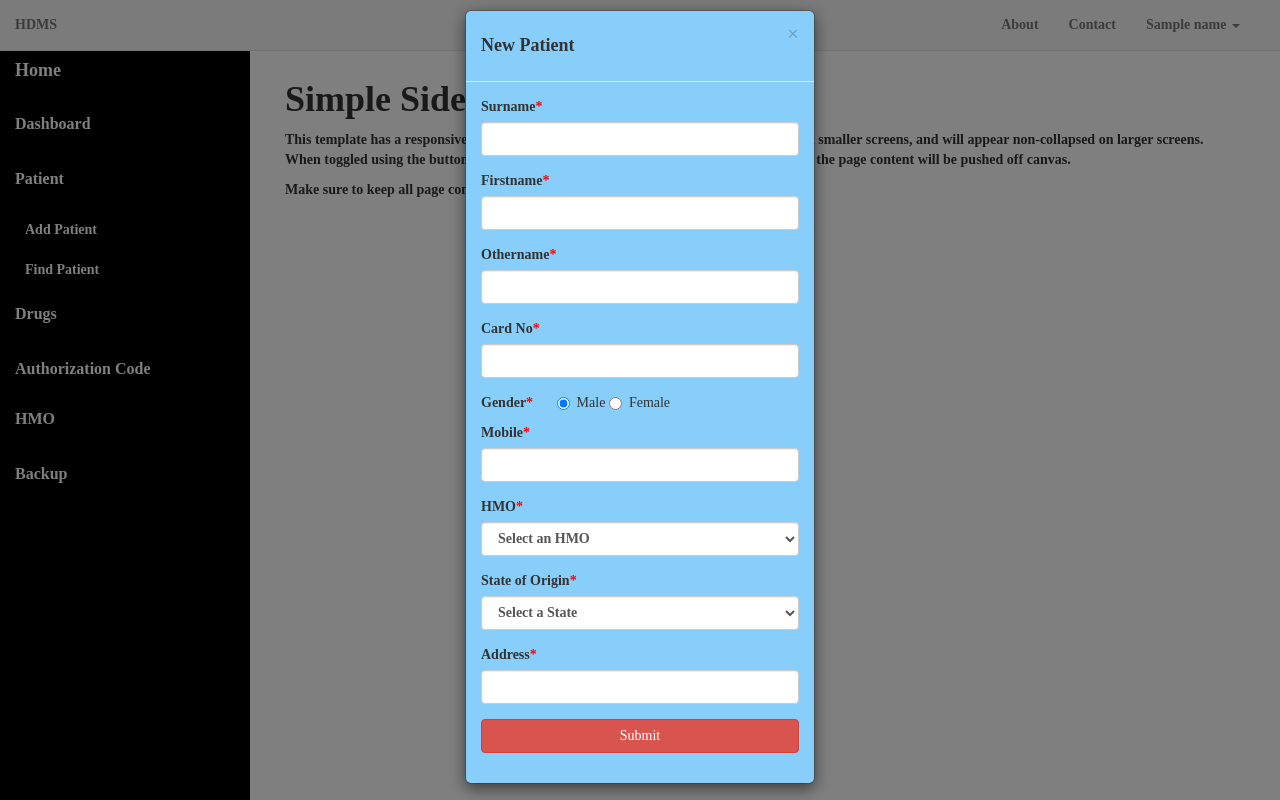
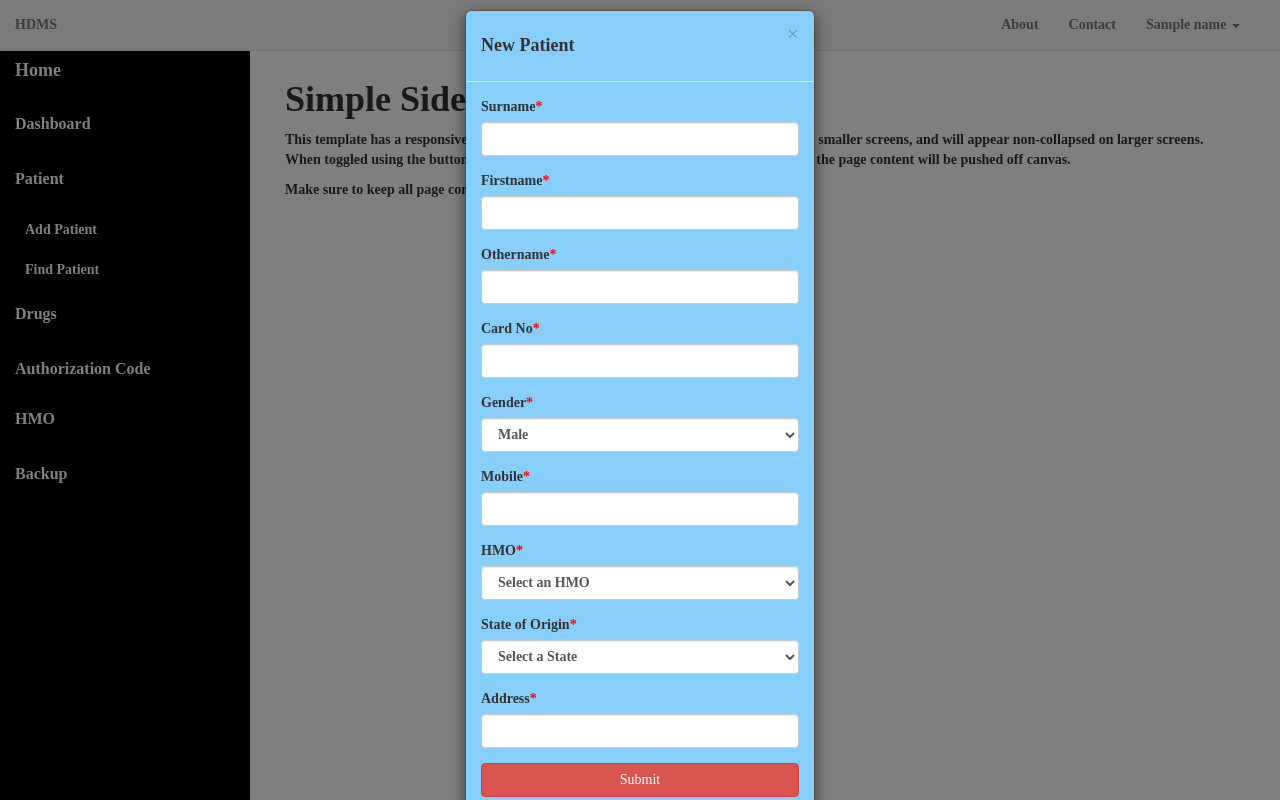
Before and after one commit to koyexes/hdmsProduction, a Django app: template HDMS/ACMS/templates/ACMS/workpage.html in a window 1280 px wide, after a click on "Add Patient". Run offline with Django 3.2, Linux system fonts and the light colour scheme; tables that the repository leaves empty hold one stand-in row (values such as "Sample post"); the template is opened without the code that fills it: values that come from a table or form of the project are taken from there, most other values are stand-ins (such as "Sample title", 1, 10 or a date in 2020); parts of the project's set-up code (start-up, migrations or seed data) failed here and were passed over; some libraries are stand-ins or nearby versions.

Commit message:
Patient form perfected

```diff
--- a/HDMS/ACMS/forms.py
+++ b/HDMS/ACMS/forms.py
@@ -1,5 +1,18 @@
 from django import forms
+from models import state, hmo_list
 
 class LoginForm(forms.Form):
     username = forms.CharField(label='Username', max_length = 20)
     password = forms.CharField(label='Password', widget=forms.PasswordInput)
+
+class PatientForm(forms.Form):
+    attributes = {'class' : 'form-control'}
+    surname = forms.CharField(max_length=15, required= True, widget= forms.TextInput(attrs= attributes))
+    firstname = forms.CharField(max_length= 15, required= True, widget= forms.TextInput(attrs= attributes))
+    othername = forms.CharField(max_length= 15, required= True, widget= forms.TextInput(attrs= attributes))
+    cardNo = forms.CharField(max_length=15, required=True, widget= forms.TextInput(attrs= attributes))
+    gender = forms.ChoiceField(choices= (("M", "Male"), ("F", "Female")), initial= "M", widget= forms.Select(attrs=attributes))
+    mobileNo = forms.CharField(required=True, widget= forms.TextInput(attrs= attributes))
+    address = forms.CharField(required= True, widget= forms.TextInput(attrs= attributes))
+    origin = forms.ModelChoiceField(required=True, widget=forms.Select(attrs=attributes), queryset= state.objects.order_by("state_name"), empty_label="Select a State")
+    hmo = forms.ModelChoiceField(required=True, widget=forms.Select(attrs=attributes), queryset= hmo_list.objects.order_by("name"), empty_label= "Select an HMO")
--- a/HDMS/ACMS/models.py
+++ b/HDMS/ACMS/models.py
@@ -31,7 +31,7 @@ class patient(models.Model):
     firstname = models.CharField(max_length = 20)
     othername = models.CharField(max_length= 20, null=True, default="NIL")
     card_no = models.CharField(max_length = 15)
-    gender = models.CharField(max_length = 1, choices=(("M", "Male"), ("F", "Female")), default="M");
+    gender = models.CharField(max_length = 1, choices=(("M", "Male"), ("F", "Female")), default="M")
     phone_number = models.CharField(max_length = 15, default="NIL")
     address = models.CharField(max_length = 50, default="NIL")
     hmo_id = models.ForeignKey(hmo_list,verbose_name="hmo_id", default= 0)
--- a/HDMS/ACMS/templates/ACMS/workpage.html
+++ b/HDMS/ACMS/templates/ACMS/workpage.html
@@ -8,7 +8,7 @@
 {% block bootstrap %}
     {{block.super}}
     <!-- Simple-sidebar  CSS -->
-    <link href="{% static 'ACMS/css/simple-sidebar.css' %}" rel="stylesheet">
+    <link href="{% static 'ACMS/css/simple-sidebar.css' %}" rel="stylesheet" />
 {% endblock bootstrap %}
 
 
@@ -164,60 +164,43 @@
             <h4 id="modalLabel">New Patient</h4>
           </div><!-- modal-header -->
           <div class="modal-body">
-             <form id="patientForm" action="{% url 'ACMS:index' %}" method="post">
+             <form id="patientForm" action="{% url 'ACMS:workpage' %}" method="post">
                  {% csrf_token %}
               <div class="form-group">
                 <label for="surname">Surname<span id="required">*</span></label>
-                <input name="surname" type="text" class="form-control" id="surname" maxlength="20" required="true">
+                  {{ patient_form.surname }}
               </div>
               <div class="form-group">
                 <label for="firstname">Firstname<span id="required">*</span></label>
-                <input name="firstname" type="text" class="form-control" id="firstname" maxlength="20" required="true">
+                {{ patient_form.firstname }}
               </div>
               <div class="form-group">
                 <label for="othername">Othername<span id="required">*</span></label>
-                <input name="othername" type="text" class="form-control" id="othername" maxlength="20" required="true">
+                {{ patient_form.othername }}
               </div>
               <div class="form-group">
                 <label for="cardNo">Card No<span id="required">*</span></label>
-                <input name="cardNo" type="text" class="form-control" id="cardNo" required="true" maxlength="15" required="true">
+                {{ patient_form.cardNo }}
               </div>
-              <div class="radio">
-                  <span style="margin-right : 20px;">Gender<span id="required">*</span></span>
-                  <label>
-                    <input type="radio" name="gender" id="male" value="M" checked>
-                    Male
-                  </label>
-                  <label>
-                    <input type="radio" name="gender" id="female" value="F">
-                    Female
-                  </label>
+              <div class="form-group">
+                <label for="gender">Gender<span id="required">*</span></label>
+                    {{ patient_form.gender }}
               </div>
                <div class="form-group">
                 <label for="mobile">Mobile<span id="required">*</span></label>
-                <input name="mobile" type="text" class="form-control" id="mobile"  maxlength="15" required="true">
+                {{ patient_form.mobileNo }}
               </div>
               <div class="form-group">
                 <label for="hmo">HMO<span id="required">*</span></label>
-                <select class="form-control">
-                    <option>Select an HMO</option>
-                    {% for hmo in hmoList %}
-                        <option>{{hmo.name}} </option>
-                    {% endfor %}
-                </select>
+                {{ patient_form.hmo }}
               </div>
               <div class="form-group">
                 <label for="origin">State of Origin<span id="required">*</span></label>
-                <select class="form-control">
-                    <option>Select a State</option>
-                    {% for state in stateList %}
-                     <option >{{ state.state_name }}</option>
-                    {% endfor %}
-                </select>
+                {{ patient_form.origin }}
               </div>
               <div class="form-group">
                 <label for="address">Address<span id="required">*</span></label>
-                <input name="address" type="text" class="form-control" id="address" required="true">
+                {{ patient_form.address }}
               </div>
               <div class="form-group">
                   <input style="width: 100%" class= "btn btn-danger" type="submit" value="Submit" >
```
Also changed, not shown: HDMS/ACMS/views.py (+5 -5 lines).
